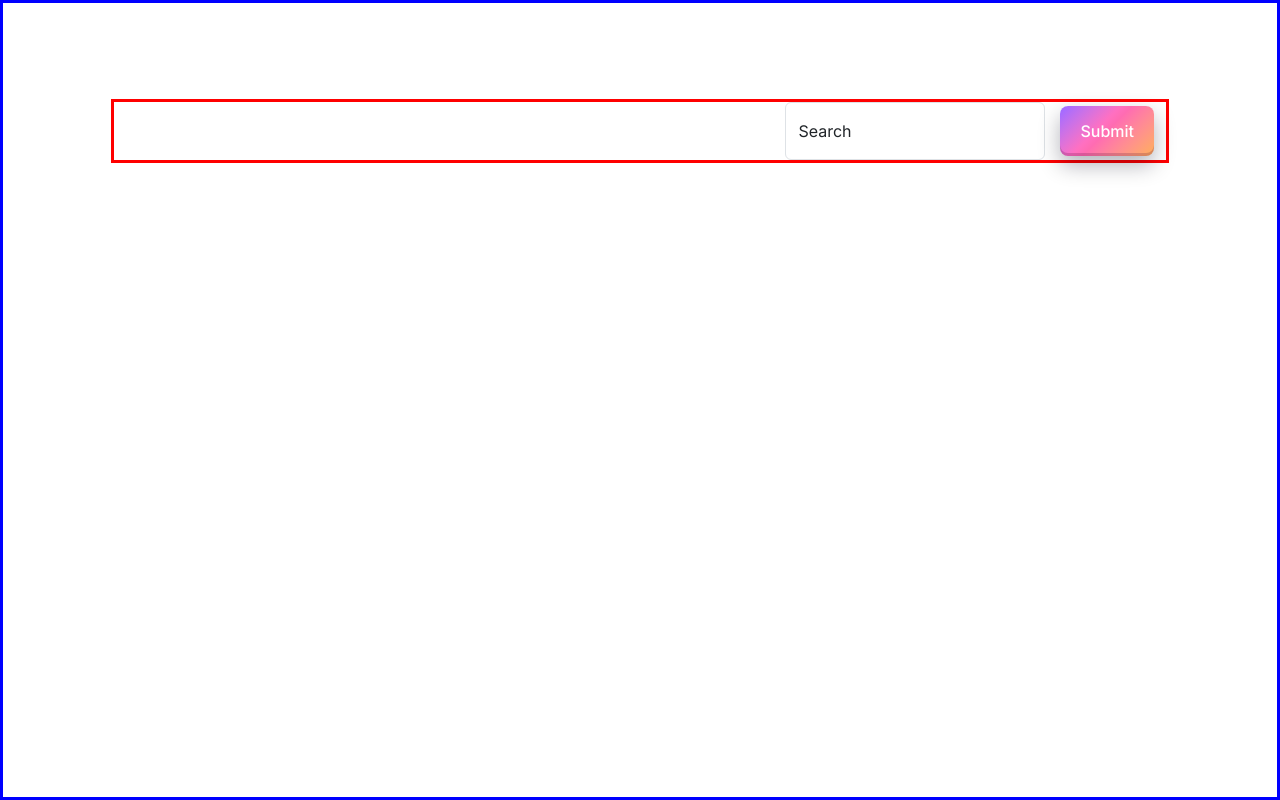
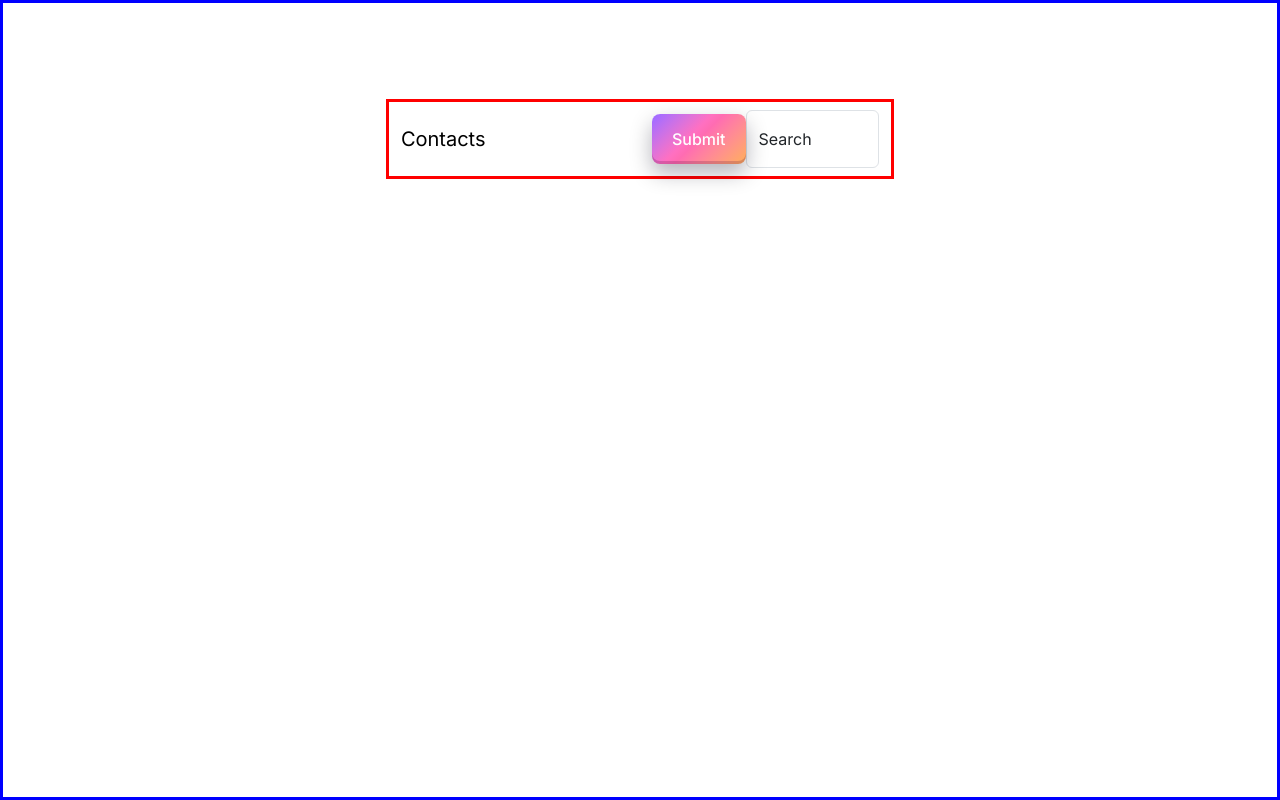
Before and after one commit to BenjaminBrandon/Contacts_app, a Next.js app: page / in a window 1280 px wide. Built offline with nearby package versions, Linux system fonts and the light colour scheme.

Commit message:
correct possitions for seachbar items

```diff
--- a/src/app/Contacts/Contacts.tsx
+++ b/src/app/Contacts/Contacts.tsx
@@ -10,9 +10,12 @@ const Contacts = () => {
     setSearch(text);
   };
   return (
-    <Container>
-      <SearchBar searchFn={searchFn} search={search} />
-    </Container>
+    <div>
+      <SearchBar
+        searchFn={searchFn}
+        search={search}
+      />
+    </div>
   );
 };
 
--- a/src/app/Contacts/SearchBar/SearchBar.module.scss
+++ b/src/app/Contacts/SearchBar/SearchBar.module.scss
@@ -1,9 +1,5 @@
 .SearchBarContainer {
   border: 3px solid red;
-  display: flex;
-  flex-direction: row-reverse;
-  align-items: center;
-  gap: 15px;
 }
 
 .SearchButton {
--- a/src/app/Contacts/SearchBar/SearchBar.tsx
+++ b/src/app/Contacts/SearchBar/SearchBar.tsx
@@ -1,10 +1,20 @@
 import React, { useState } from 'react';
 import styles from './SearchBar.module.scss';
-import { FloatingLabel, Form, Button, Container } from 'react-bootstrap';
+import {
+  FloatingLabel,
+  Form,
+  Button,
+  Container,
+  Navbar,
+} from 'react-bootstrap';
 
 const SearchBar = () => {
   return (
-    <Container className={styles.SearchBarContainer}>
+    <Navbar className={styles.SearchBarContainer}>
+      <Container>
+        <Navbar.Brand href="#home">Contacts</Navbar.Brand>
+      </Container>
+      <Container>
         <Button className={styles.SearchButton}>Submit</Button>
         <FloatingLabel
           controlId="floatingSearch"
@@ -16,6 +26,7 @@ const SearchBar = () => {
           />
         </FloatingLabel>
       </Container>
+    </Navbar>
   );
 };
 
```
Lines whose indentation alone changed are shown as unchanged.
